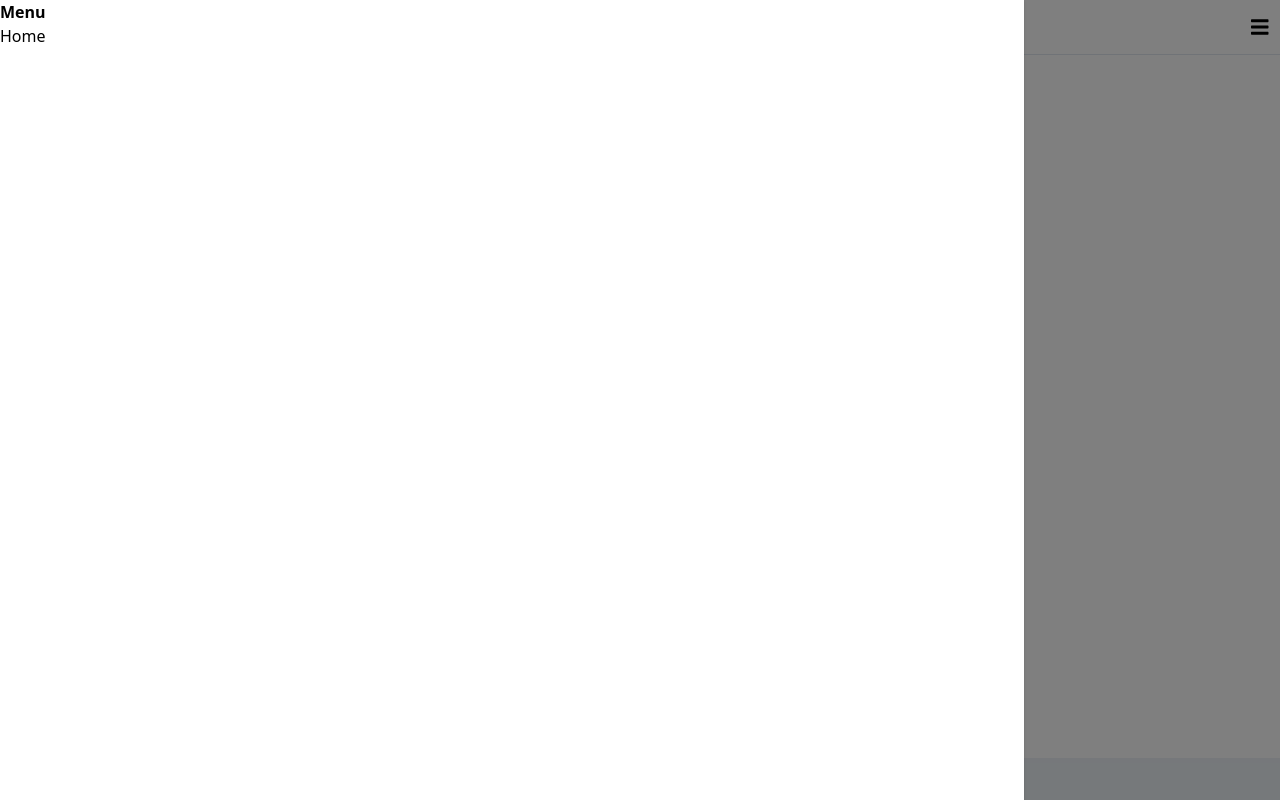
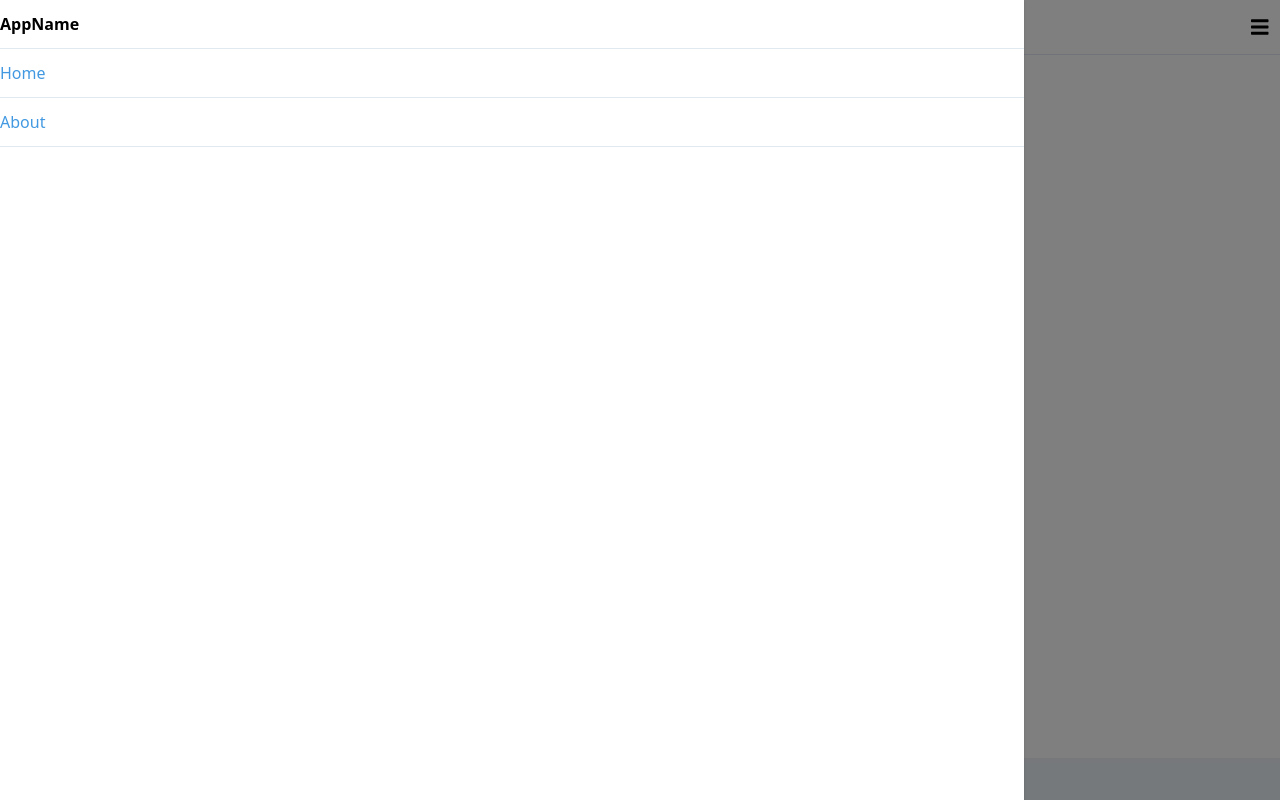
Before and after one commit to mohit56779/Catalogue-App, a React (Create React App) app: page /about in a window 1280 px wide. Both pictures are taken after a click on the icon 1259 px from the left and 26 px from the top of the page. Built offline with nearby package versions, Linux system fonts and the light colour scheme.

Commit message:
added routes for home and about us page

```diff
--- a/src/App.js
+++ b/src/App.js
@@ -1,13 +1,17 @@
 import React from 'react';
-import HelloWorld from './Components/HelloWorld'
-import AppHeader from './Components/AppHeader'
-import Footer from './Components/Footer'
 import {
 	BrowserRouter as Router,
             Switch,
             Route,
             Link
 } from 'react-router-dom';
+import HelloWorld from './Components/HelloWorld'
+import AppHeader from './Components/AppHeader'
+import Footer from './Components/Footer'
+import Home from './Views/Home'
+import About from './Views/About'
+
+
 
 
 function App() {
@@ -17,13 +21,22 @@ function App() {
       <Router>
 
       <AppHeader/>
-      <HelloWorld name= "Mohit"/>
 
-      <ul>
-      	<li>
-      		<Link to = "/" classnName = "text-blue-500"> Home </Link>
-      	</li>
-      </ul>
+
+
+      <div className="p-3">
+        <Switch>
+          <Route exact path = "/">
+            <Home/>
+          </Route>
+
+          <Route path = "/about">
+            <About/>
+          </Route>
+
+        </Switch>
+      </div>
+
 
       <Footer/>
 
--- a/src/Components/AppHeader.js
+++ b/src/Components/AppHeader.js
@@ -4,6 +4,7 @@ import Navigation from './Navigation.js';
 
 function Header() {
 	return(
+		// flex and justify between css classes puts our nav icon and appname in left and right corners
 		<header className = "border-b p-3 flex justify-between items-center ">
 
 			<span className = "font-bold">
--- a/src/Components/Navigation.js
+++ b/src/Components/Navigation.js
@@ -3,7 +3,7 @@ import {useState} from 'react';
 import { FontAwesomeIcon } from '@fortawesome/react-fontawesome'
 import { faBars } from '@fortawesome/free-solid-svg-icons'
 import {useTransition, animated} from 'react-spring'
-
+import NavigationMenu from './NavigationMenu'
 
 
 function Navigation() {
@@ -11,6 +11,7 @@ function Navigation() {
 
     // for nav animation
 	const menuTransitions = useTransition(showMenu, null, {
+		// settings for sliding menu
 		from: {  opacity: 0, transform: 'translateX(-100%)' },
 		enter: { opacity: 1, transform: 'translateX(0%)' },
 		leave: { opacity: 0,  transform: 'translateX(-100%)' },
@@ -22,9 +23,6 @@ function Navigation() {
 		leave: { opacity: 0 },
     })
 
-    //className = 'fixed bg-white top-0 left-0 w-4/5 h-full z-50 shadow'
-
-    // className = 'bg-black-t-50 fixed top-0 left-0 w-full h-full z-50
 
 	return(
 		<nav>
@@ -48,7 +46,7 @@ function Navigation() {
 				  </animated.div>
 		  )}
 
-		  {menuTransitions.map(({ item, key, props }) =>
+		   {menuTransitions.map(({ item, key, props }) =>
 				item &&
 				 <animated.div
 				  key={key}
@@ -56,14 +54,9 @@ function Navigation() {
 				  className = 'fixed bg-white top-0 left-0 w-4/5 h-full z-50 shadow'
 				  >
 
-				  <span className = 'font-bold'>
-				  	Menu
-				  </span>
-
-				  <ul>
-				  	  <li> Home </li>
-
-				  </ul>
+					<NavigationMenu
+						closeMenu = {() => setShowMenu(false)}
+					/>
 
 				  </animated.div>
 		  )}
--- /dev/null
+++ b/src/Components/NavigationMenu.js
@@ -0,0 +1,39 @@
+import React from 'react'
+import {Link} from 'react-router-dom';
+
+function NavigationMenu(props) {
+    return(
+    <div>
+    <div className = 'font-bold py-3'>
+        AppName
+    </div>
+
+    <ul>
+      <li>
+
+          <Link
+              to = "/"
+              className="text-blue-500 py-3 border-t border-b block"
+              onClick = {props.closeMenu}
+          >
+              Home
+          </Link>
+
+      </li>
+      <li>
+
+          <Link
+              to = "/about"
+              className="text-blue-500 py-3 border-b block"
+              onClick = {props.closeMenu}
+          >
+              About
+          </Link>
+
+      </li>
+    </ul>
+    </div>
+    )
+}
+
+export default NavigationMenu
--- /dev/null
+++ b/src/Views/About.js
@@ -0,0 +1,15 @@
+import { div } from 'prelude-ls'
+import React from 'react'
+
+function About() {
+    return(
+        <div>
+            <h1 className="font-bold text-2xl">
+                About us
+            </h1>
+
+        </div>
+    )
+}
+
+export default About
--- /dev/null
+++ b/src/Views/Home.js
@@ -0,0 +1,13 @@
+import React from 'react'
+
+function Home() {
+    return(
+        <div>
+            <h1 className="font-bold text-2xl">
+                Home
+            </h1>
+        </div>
+    )
+}
+
+export default Home
```
Also changed, not shown: package.json (+4 -3 lines).
